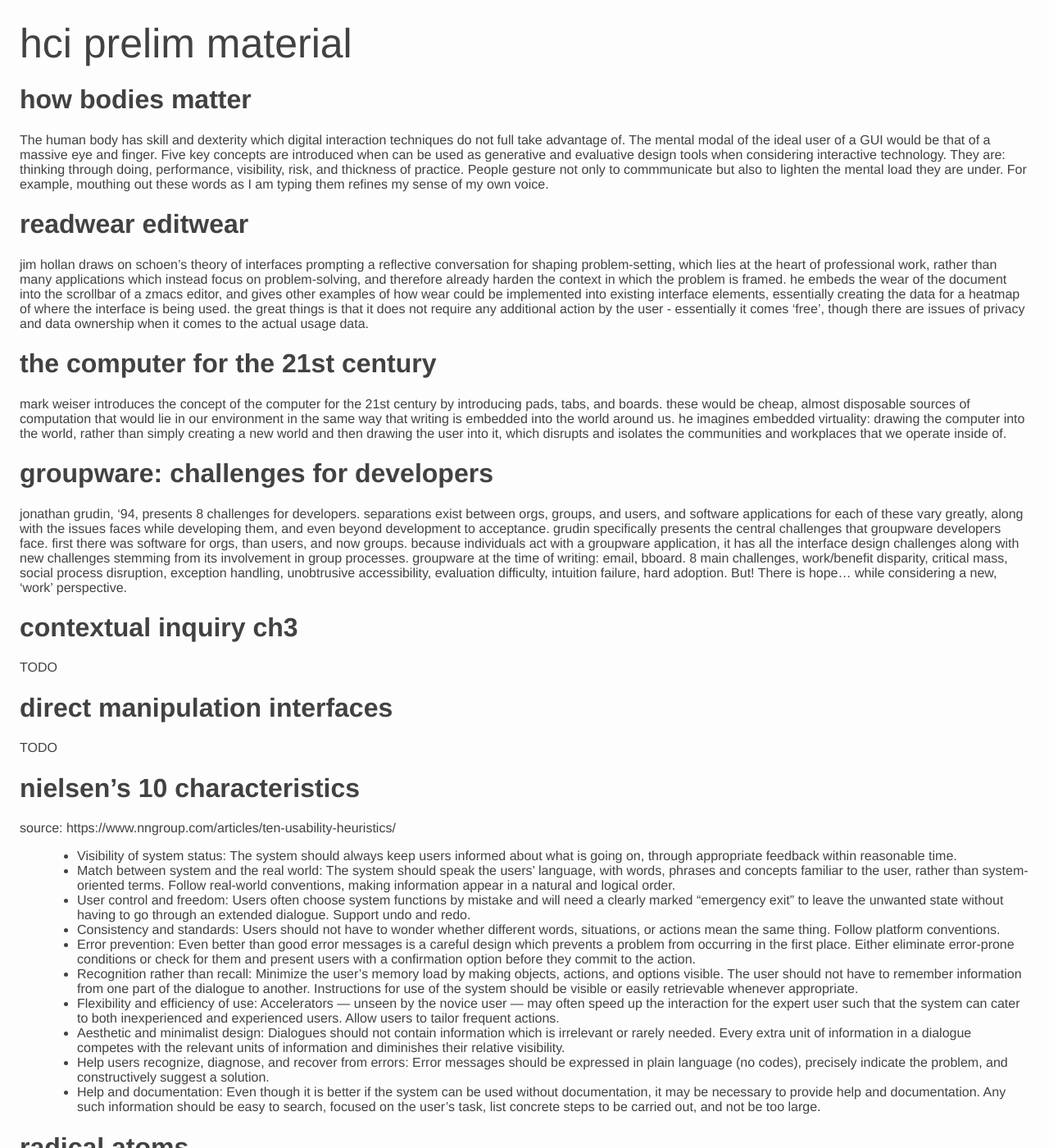
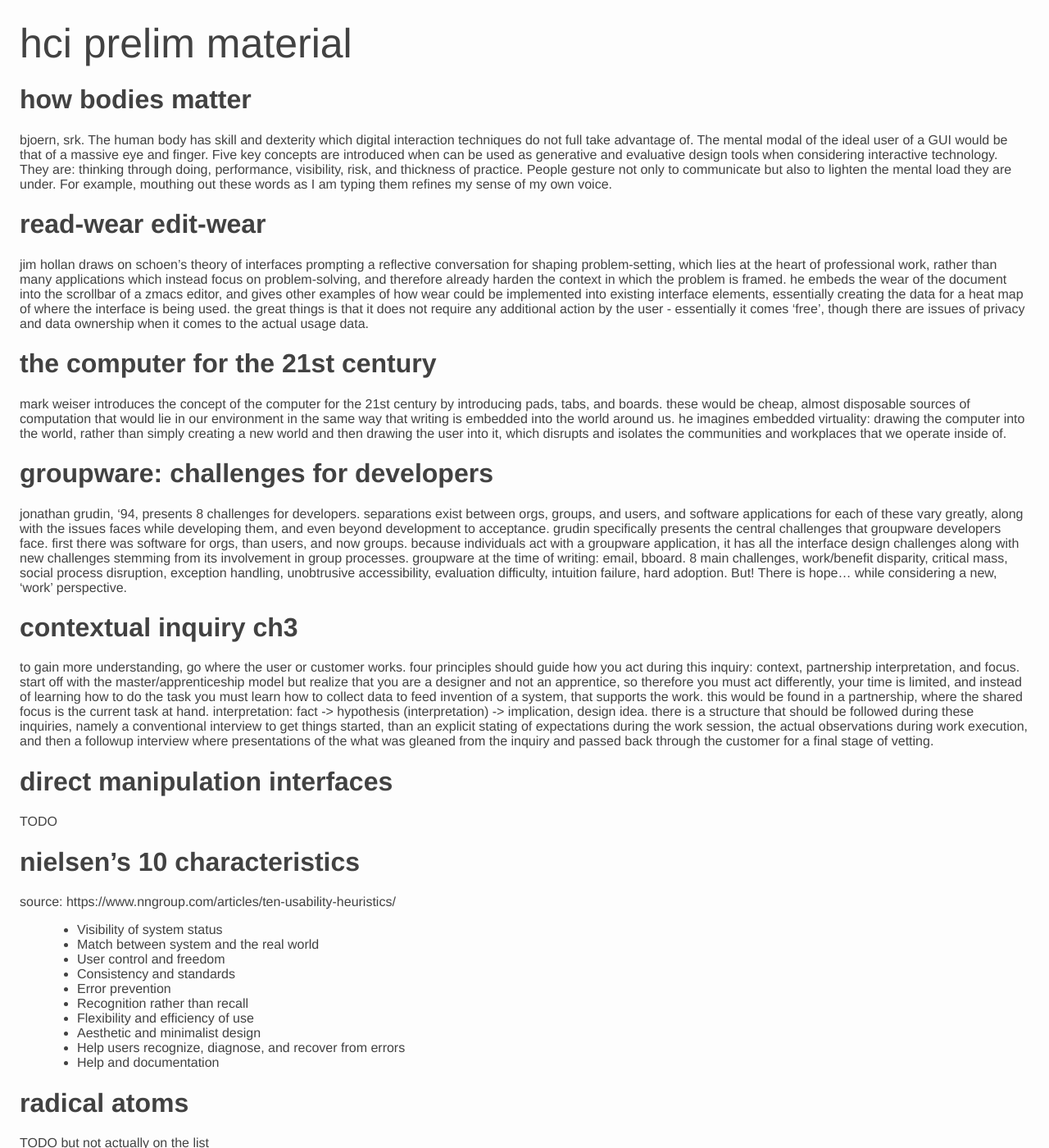
Before and after one commit to jeremywrnr/hci-prelims, a Jekyll site: the page built from notes.md, in a window 1280 px wide and 1400 px high. Shown: the whole window at 82% size. Built offline with Jekyll 4.4.1, drawn with Linux system fonts in a browser that asks for light colours; our own code applies the rules of GitHub Pages for plain Markdown files.

Commit message:
adding to notes

```diff
--- a/notes.md
+++ b/notes.md
@@ -3,16 +3,17 @@
 
 # how bodies matter
 
-The human body has skill and dexterity which digital interaction techniques do
-not full take advantage of. The mental modal of the ideal user of a GUI would
-be that of a massive eye and finger. Five key concepts are introduced when can
-be used as generative and evaluative design tools when considering interactive
-technology. They are: thinking through doing, performance, visibility, risk,
-and thickness of practice. People gesture not only to commmunicate but also to
-lighten the mental load they are under. For example, mouthing out these words
-as I am typing them refines my sense of my own voice.
+bjoern, srk. The human body has skill and dexterity which digital interaction
+techniques do not full take advantage of. The mental modal of the ideal user of
+a GUI would be that of a massive eye and finger. Five key concepts are
+introduced when can be used as generative and evaluative design tools when
+considering interactive technology. They are: thinking through doing,
+performance, visibility, risk, and thickness of practice. People gesture not
+only to communicate but also to lighten the mental load they are under. For
+example, mouthing out these words as I am typing them refines my sense of my
+own voice.
 
-# readwear editwear
+# read-wear edit-wear
 
 jim hollan draws on schoen's theory of interfaces prompting a reflective
 conversation for shaping problem-setting, which lies at the heart of
@@ -20,7 +21,7 @@ professional work, rather than many applications which instead focus on
 problem-solving, and therefore already harden the context in which the problem
 is framed. he embeds the wear of the document into the scrollbar of a zmacs
 editor, and gives other examples of how wear could be implemented into existing
-interface elements, essentially creating the data for a heatmap of where the
+interface elements, essentially creating the data for a heat map of where the
 interface is being used. the great things is that it does not require any
 additional action by the user - essentially it comes 'free', though there are
 issues of privacy and data ownership when it comes to the actual usage data.
@@ -52,7 +53,20 @@ There is hope... while considering a new, 'work' perspective.
 
 # contextual inquiry ch3
 
-TODO
+to gain more understanding, go where the user or customer works. four
+principles should guide how you act during this inquiry: context, partnership
+interpretation, and focus. start off with the master/apprenticeship model but
+realize that you are a designer and not an apprentice, so therefore you must
+act differently, your time is limited, and instead of learning how to do the
+task you must learn how to collect data to feed invention of a system, that
+supports the work. this would be found in a partnership, where the shared focus
+is the current task at hand. interpretation: fact -> hypothesis
+(interpretation) -> implication, design idea. there is a structure that should
+be followed during these inquiries, namely a conventional interview to get
+things started, than an explicit stating of expectations during the work
+session, the actual observations during work execution, and then a followup
+interview where presentations of the what was gleaned from the inquiry and
+passed back through the customer for a final stage of vetting.
 
 # direct manipulation interfaces
 
@@ -62,16 +76,16 @@ TODO
 
 source: https://www.nngroup.com/articles/ten-usability-heuristics/
 
-- Visibility of system status: The system should always keep users informed about what is going on, through appropriate feedback within reasonable time.
-- Match between system and the real world: The system should speak the users' language, with words, phrases and concepts familiar to the user, rather than system-oriented terms. Follow real-world conventions, making information appear in a natural and logical order.
-- User control and freedom: Users often choose system functions by mistake and will need a clearly marked "emergency exit" to leave the unwanted state without having to go through an extended dialogue. Support undo and redo.
-- Consistency and standards: Users should not have to wonder whether different words, situations, or actions mean the same thing. Follow platform conventions.
-- Error prevention: Even better than good error messages is a careful design which prevents a problem from occurring in the first place. Either eliminate error-prone conditions or check for them and present users with a confirmation option before they commit to the action.
-- Recognition rather than recall: Minimize the user's memory load by making objects, actions, and options visible. The user should not have to remember information from one part of the dialogue to another. Instructions for use of the system should be visible or easily retrievable whenever appropriate.
-- Flexibility and efficiency of use: Accelerators — unseen by the novice user — may often speed up the interaction for the expert user such that the system can cater to both inexperienced and experienced users. Allow users to tailor frequent actions.
-- Aesthetic and minimalist design: Dialogues should not contain information which is irrelevant or rarely needed. Every extra unit of information in a dialogue competes with the relevant units of information and diminishes their relative visibility.
-- Help users recognize, diagnose, and recover from errors: Error messages should be expressed in plain language (no codes), precisely indicate the problem, and constructively suggest a solution.
-- Help and documentation: Even though it is better if the system can be used without documentation, it may be necessary to provide help and documentation. Any such information should be easy to search, focused on the user's task, list concrete steps to be carried out, and not be too large.
+- Visibility of system status
+- Match between system and the real world
+- User control and freedom
+- Consistency and standards
+- Error prevention
+- Recognition rather than recall
+- Flexibility and efficiency of use
+- Aesthetic and minimalist design
+- Help users recognize, diagnose, and recover from errors
+- Help and documentation
 
 # radical atoms
 
```
